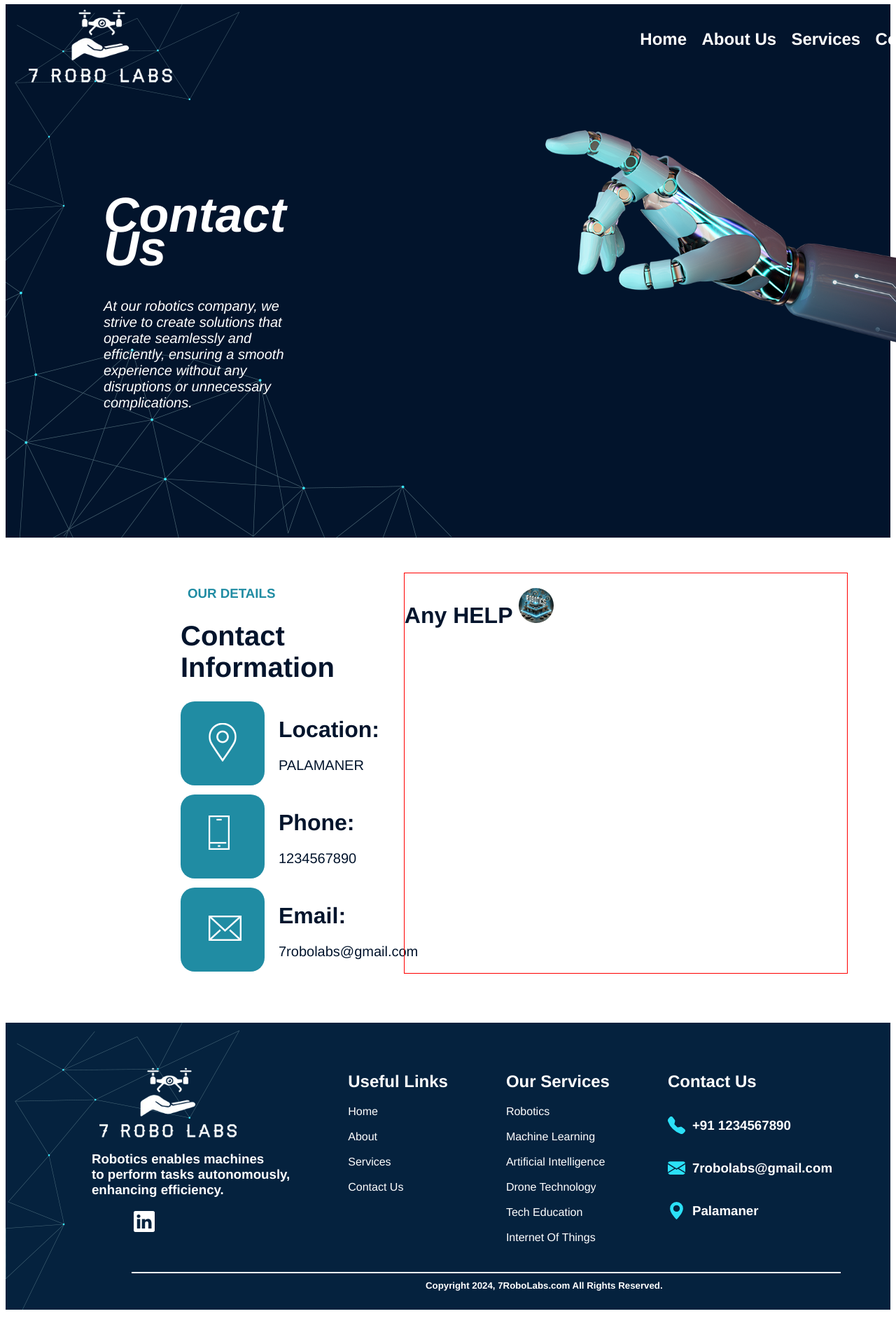
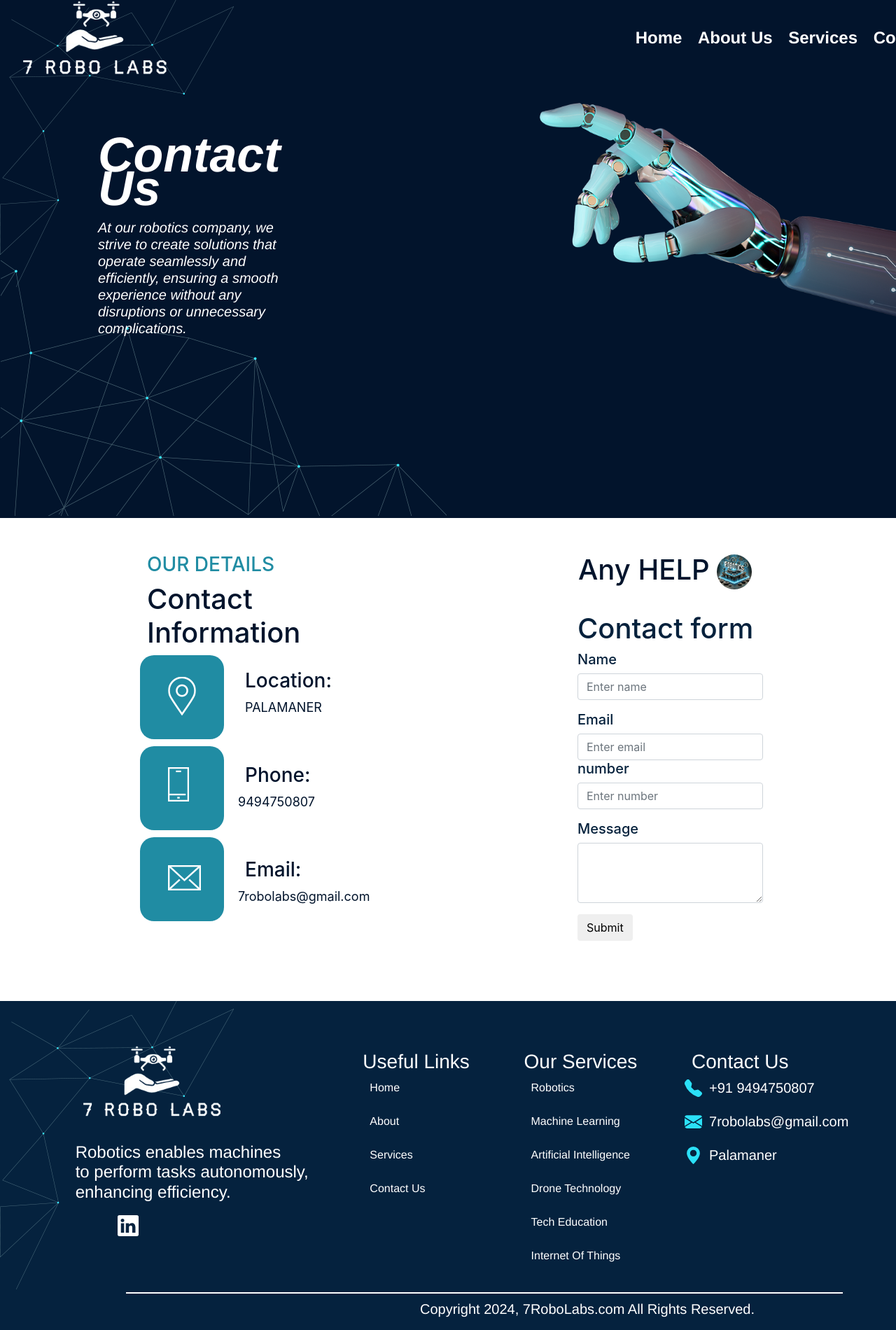
Before and after one commit to pavankalyangojju/7ROBOLABS, a plain HTML site: page 7RoboLabs/Contactus.html in a window 1280 px wide. Shown: the part 2-1902 px from the top of the page at 70% size. Before the commit the page ends 1881 px from the top, so only its background shows below. Drawn offline with nearby package versions, Linux system fonts and the light colour scheme.

Commit message:
Main code

```diff
--- a/7RoboLabs/About.html
+++ b/7RoboLabs/About.html
@@ -3,8 +3,10 @@
 <head>
     <meta charset="UTF-8">
     <meta name="viewport" content="width=device-width, initial-scale=1.0">
-    <title>Document</title>
-    <style>
+    <title>7 ROBO LABS</title>
+    <link rel="shortcut icon" type="image/x-icon" href="./logo-h.png">
+</head>
+        <style>
                 .frist-div{
             background-color: #02142C;
             height: 762px;
--- a/7RoboLabs/Contactus.html
+++ b/7RoboLabs/Contactus.html
@@ -3,11 +3,12 @@
 <head>
     <meta charset="UTF-8">
     <meta name="viewport" content="width=device-width, initial-scale=1.0">
-    <title>Document</title>
+    <title>7 ROBO LABS</title>
+    <link rel="shortcut icon" type="image/x-icon" href="./logo-h.png">
     <style>
         .frist-div{
             background-color: #02142C;
-            height: 762px;
+            height: 742px;
         }
         h1{
             color: white;
@@ -18,7 +19,25 @@
         body{
             font-family: Helvetica Neue, Helvetica, Arial, sans-serif;
         }
+
     </style>
+        <link
+        rel="stylesheet"
+        href="https://cdn.jsdelivr.net/npm/bootstrap@4.0.0/dist/css/bootstrap.min.css"
+        integrity="sha384-Gn5384xqQ1aoWXA+058RXPxPg6fy4IWvTNh0E263XmFcJlSAwiGgFAW/dAiS6JXm"
+        crossorigin="anonymous"
+      />
+      <script src="index.js"></script>
+
+      <script
+        type="text/javascript"
+        src="https://cdn.jsdelivr.net/npm/@emailjs/browser@3/dist/email.min.js"
+      ></script>
+      <script type="text/javascript">
+        (function () {
+          emailjs.init("8vcANkocK1MIaaY9E");
+        })();
+      </script>
 </head>
 <body>
         <!-- ///////////////////////////////////////////////////////////////// -->
@@ -29,18 +48,18 @@
                 <div class="logo">
                     <img style="transform: translateY(-460px);height: 200px;margin-left: -20px;" src="./Logo2.png" alt="">
                 </div>
-                <div style="display: flex;justify-content: space-evenly;width: 40%;transform: translateY(-600px); margin-left: 885px; font-size: 12px;font-family: Helvetica Neue, Helvetica, Arial, sans-serif;">
-                    <a href="./index.html"><h1>Home</h1></a>
-                    <a href="./About.html"><h1>About Us</h1></a>
-                    <a href="./servies.html"><h1>Services</h1></a>
+                <div class="r-l" style="display: flex;justify-content: space-evenly;width: 40%;transform: translateY(-570px); margin-left: 885px; font-size: 24px;font-family: Helvetica Neue, Helvetica, Arial, sans-serif;color: white;">
+                    <a href="./index.html" style="text-decoration: none;color: white;"><h4 style="font-weight: bold;">Home</h4></a>
+                    <a href="./About.html" style="text-decoration: none;color: white;"><h4 style="font-weight: bold;">About Us</h4></a>
+                    <a href="./servies.html" style="text-decoration: none;color: white;"><h4 style="font-weight: bold;">Services</h4></a>
                     <!-- <h1>Projects</h1>
                     <h1>Pages</h1> -->
-                    <a href="./Contactus.html"><h1>Contact Us</h1></a>
+                    <a href="./Contactus.html" style="text-decoration: none;color: white;"><h4 style="font-weight: bold;">Contact Us</h4></a>
                 </div>
                 <div style="display: flex;">
                     <div>
-                        <h1 style="font-size: 70px;line-height: 48px;transform: translateY(-450px);margin-left: 140px;font-family: Helvetica Neue, Helvetica, Arial, sans-serif;font-style: italic;font-weight: bolder;">Contact Us</h1>
-                        <h2 style="transform: translateY(-450px);margin-left: 140px;font-family: Helvetica Neue, Helvetica, Arial, sans-serif;color: white;font-size: 20px;font-style: italic;font-weight: lighter;">At our robotics company, we strive to create solutions that operate seamlessly and efficiently, ensuring a smooth experience without any disruptions or unnecessary complications.</h2>
+                        <h1 style="font-size: 70px;line-height: 48px;transform: translateY(-450px);margin-left: 140px;font-family: Helvetica Neue, Helvetica, Arial, sans-serif;font-style: italic;font-weight: bolder;color: white;">Contact Us</h1>
+                        <h2 style="transform: translateY(-450px);margin-left: 140px;font-family: Helvetica Neue, Helvetica, Arial, sans-serif;color: white;font-size: 20px;font-style: italic;font-weight: lighter;margin-top: 20px;">At our robotics company, we strive to create solutions that operate seamlessly and efficiently, ensuring a smooth experience without any disruptions or unnecessary complications.</h2>
                     </div>
                     <div>
                         <img style="width: 600px;transform: translateY(-500px);margin-left: 370px;" src="./ahand.png" alt="">
@@ -50,19 +69,19 @@
         </div>
     <!-- ----------------------------------------------------------------------------------------------------------------------- -->
      <div style="margin-top: 50px;display: flex;">
-        <div style="width: 45%;">
-            <div style="margin-left: 250px;">
+        <div style="width: 50%;">
+            <div style="margin-left: 200px;">
                 <h3 style="color: #208CA3;">OUR DETAILS</h3>
-                <h1 style="color: #02142C;font-size: 40px;">Contact Information</h1>
+                <h3 style="color: #02142C;font-size: 40px;">Contact Information</h3>
                 <div style="display: flex;width: 50%;">
                     <div>
                         <div style="background-color: #208CA3;width: 120px;height: 120px;border-radius: 20px 20px 20px 20px;">
                             <img style="margin-left: 40px;margin-top: 30px;" src="./location.png" alt="">
                         </div>
                     </div>
-                    <div style="margin-left: 20px;">
-                        <h1 style="color: #02142C;">Location:</h1>
-                        <p style="color: #02142C;font-size: 20px;">PALAMANER</p>
+                    <div style="margin-left: 20px;margin-top: 20px;">
+                        <h3 style="color: #02142C;">Location:</h3>
+                        <p style="color: #02142C;font-size: 18px;margin-left: 10px;">PALAMANER</p>
                     </div>
                 </div>
                 <div style="display: flex;margin-top: 10px;width: 50%;">
@@ -71,9 +90,9 @@
                             <img style="margin-left: 40px;margin-top: 30px;" src="./phonelogo.png" alt="">
                         </div>
                     </div>
-                    <div style="margin-left: 20px;">
-                        <h1 style="color: #02142C;">Phone:</h1>
-                        <p style="color: #02142C;font-size: 20px;">1234567890</p>
+                    <div style="margin-left: 20px;margin-top: 25px;">
+                        <h3 style="color: #02142C;">Phone:</h3>
+                        <p style="color: #02142C;font-size: 18px;">9494750807</p>
                     </div>
                 </div>
                 <div style="display: flex;margin-top: 10px;width: 50%;">
@@ -82,16 +101,59 @@
                             <img style="margin-left: 40px;margin-top: 40px;" src="./emial-logo.png" alt="">
                         </div>
                     </div>
-                    <div style="margin-left: 20px;">
-                        <h1 style="color: #02142C;">Email:</h1>
-                        <p style="color: #02142C;font-size: 20px;">7robolabs@gmail.com</p>
+                    <div style="margin-left: 20px;margin-top: 30px;">
+                        <h3 style="color: #02142C;">Email:</h3>
+                        <p style="color: #02142C;font-size: 18px;">7robolabs@gmail.com</p>
                     </div>
                 </div>
             </div>
 
         </div>
-        <div style="border: 1px solid red;width: 50%;">
-            <h1 style="color: #02142C;">Any HELP <img style="width: 50px;border-radius: 50%;" src="./help.webp" alt=""></h1>
+        <div style="width: 50%;margin-right: 100px;">
+            <h1 style="color: #02142C;margin-left: 40%;">Any HELP <img style="width: 50px;border-radius: 50%;" src="./help.webp" alt=""></h1>
+            <div class="container  mt-3 bg-black">
+                <div class="row">
+                  <div class="col-md-6 py-3" style="margin-left: 220px;">
+                    <h1 style="color: #05213C">Contact form</h1>
+                    <div class="form-group">
+                      <h5 for="name" style="color: #05213C;">Name</h5>
+                      <input
+                        type="text"
+                        class="form-control"
+                        id="name"
+                        placeholder="Enter name"
+                      />
+                    </div>
+                    <div class="form-group">
+                      <h5 for="email" style="color: #05213C;">Email</h5>
+                      <input
+                        type="email"
+                        class="form-control"
+                        id="email"
+                        placeholder="Enter email"
+                      />
+                      <div class="form-group">
+                        <h5 for="number" style="color: #05213C;">number</h5>
+                        <input
+                          type="number"
+                          class="form-control"
+                          id="number"
+                          placeholder="Enter number"
+                        />
+                      </div>
+                    </div>
+                    <div class="form-group">
+                      <h5 for="message" style="color: #05213C;">Message</h5>
+                      <textarea class="form-control" id="message" rows="3"></textarea>
+                    </div>
+                    <button class="btn" onclick="sendMail()">Submit</button>
+                  </div>
+                </div>
+              </div>
+              <!-- <div style="height: 200px;margin-left: 30%;margin-top: 100px;">
+                <h3 style="color: #05213C;font-size: 15px;">Copyright ©2024 All rights reserved || 7 ROBO LABS™</h3>
+              </div> -->
+
 
 
         </div>
@@ -100,14 +162,14 @@
 
 
     <!-- ///////////////////////////////////////////////////////////////////////////// -->
-    <div style="background-image: url(./image2.png);background-color: #05223E;height: 410px;background-repeat: no-repeat;font-family: Helvetica Neue, Helvetica, Arial, sans-serif;margin-top: 70px;">
+    <div style="background-image: url(./image2.png);background-color: #05223E;height: 470px;background-repeat: no-repeat;font-family: Helvetica Neue, Helvetica, Arial, sans-serif;margin-top: 70px;">
         <div style="display: flex;justify-content: space-evenly;">
             <div style="margin-top: 50px;">
                 <img style="transform: translateY(-35px);width: 300px;" src="./logo2.png" alt="">
-                <h3 style="color: white;margin-left: 40px;transform: translateY(-80px);">Robotics enables machines <br>
+                <h4 style="color: white;margin-left: 40px;transform: translateY(-40px);">Robotics enables machines <br>
                     to perform tasks autonomously,<br>
-                    enhancing efficiency.</h3>
-                <div style="margin-top: -80px;margin-left: 100px;">
+                    enhancing efficiency.</h4>
+                <div style="margin-top: -30px;margin-left: 100px;">
                     <a href="">
                         <svg xmlns="http://www.w3.org/2000/svg" width="30" height="30" fill="white" class="bi bi-linkedin" viewBox="0 0 16 16">
                             <path d="M0 1.146C0 .513.526 0 1.175 0h13.65C15.474 0 16 .513 16 1.146v13.708c0 .633-.526 1.146-1.175 1.146H1.175C.526 16 0 15.487 0 14.854zm4.943 12.248V6.169H2.542v7.225zm-1.2-8.212c.837 0 1.358-.554 1.358-1.248-.015-.709-.52-1.248-1.342-1.248S2.4 3.226 2.4 3.934c0 .694.521 1.248 1.327 1.248zm4.908 8.212V9.359c0-.216.016-.432.08-.586.173-.431.568-.878 1.232-.878.869 0 1.216.662 1.216 1.634v3.865h2.401V9.25c0-2.22-1.184-3.252-2.764-3.252-1.274 0-1.845.7-2.165 1.193v.025h-.016l.016-.025V6.169h-2.4c.03.678 0 7.225 0 7.225z"/>
@@ -115,25 +177,32 @@
                     </a>
                 </div>
             </div>
-            <div style="margin-top: 50px;">
+            <div style="margin-top: 70px;">
                 <style>
                     .a{
                         color: white;
                     }
                 </style>
-                <h2 style="color: white;">Useful Links</h2>
+                <div>
+                    <h3 style="color: white;">Useful Links</h3>
+                    <div style="margin-left: 20px;">
                         <a class="a" href="">Home</a><br><br>
                         <a class="a" href="">About</a><br><br>
                         <a class="a" href="">Services</a><br><br>
                         <a class="a" href="">Contact Us</a><br>
                     </div>
-            <div style="margin-top: 50px;">
+
+                </div>
+
+            </div>
+            <div style="margin-top: 70px;">
                 <style>
                     .a{
                         color: white;
                     }
                 </style>
-                <h2 style="color: white;">Our Services</h2>
+                <h3 style="color: white;">Our Services</h3>
+                <div style="margin-left: 20px;">
                     <a class="a" href="">Robotics</a><br><br>
                     <a class="a" href="">Machine Learning</a><br><br>
                     <a class="a" href="">Artificial Intelligence</a><br><br>
@@ -141,7 +210,9 @@
                     <a class="a" href="">Tech Education</a><br><br>
                     <a class="a" href="">Internet Of Things</a>
                 </div>
-            <div style="margin-top: 50px;">
+
+            </div>
+            <div style="margin-top: 70px;">
                 <style>
                     p{
                         color: white;
@@ -152,12 +223,12 @@
                         margin-left: 10px;
                     }
                 </style>
-                <h2 style="color: white;">Contact Us</h2>
+                <h3 style="color: white;">Contact Us</h3>
                 <div style="display: flex;">
                     <p><svg xmlns="http://www.w3.org/2000/svg" width="25" height="25" fill="#2BE0F7" class="bi bi-telephone-fill" viewBox="0 0 16 16">
                         <path fill-rule="evenodd" d="M1.885.511a1.745 1.745 0 0 1 2.61.163L6.29 2.98c.329.423.445.974.315 1.494l-.547 2.19a.68.68 0 0 0 .178.643l2.457 2.457a.68.68 0 0 0 .644.178l2.189-.547a1.75 1.75 0 0 1 1.494.315l2.306 1.794c.829.645.905 1.87.163 2.611l-1.034 1.034c-.74.74-1.846 1.065-2.877.702a18.6 18.6 0 0 1-7.01-4.42 18.6 18.6 0 0 1-4.42-7.009c-.362-1.03-.037-2.137.703-2.877z"/>
                       </svg>
-                      <h3>+91 1234567890</h3>
+                      <h5 style="color: white;margin-left: 10px;">+91 9494750807</h5>
                     </p><br>
                 </div>
 
@@ -166,7 +237,7 @@
                         <svg xmlns="http://www.w3.org/2000/svg" width="25" height="25" fill="#2BE0F7" class="bi bi-envelope-fill" viewBox="0 0 16 16">
                             <path d="M.05 3.555A2 2 0 0 1 2 2h12a2 2 0 0 1 1.95 1.555L8 8.414zM0 4.697v7.104l5.803-3.558zM6.761 8.83l-6.57 4.027A2 2 0 0 0 2 14h12a2 2 0 0 0 1.808-1.144l-6.57-4.027L8 9.586zm3.436-.586L16 11.801V4.697z"/>
                           </svg>
-                          <h3>7robolabs@gmail.com</h3>
+                          <h5 style="color: white;margin-left: 10px;">7robolabs@gmail.com</h5>
                     </p><br>
                 </div>
 
@@ -174,7 +245,7 @@
                     <p><svg xmlns="http://www.w3.org/2000/svg" width="25" height="25" fill="#2BE0F7" class="bi bi-geo-alt-fill" viewBox="0 0 16 16">
                         <path d="M8 16s6-5.686 6-10A6 6 0 0 0 2 6c0 4.314 6 10 6 10m0-7a3 3 0 1 1 0-6 3 3 0 0 1 0 6"/>
                       </svg>
-                      <h3>Palamaner</h3>
+                      <h5 style="color: white;margin-left: 10px;">Palamaner</h5>
                     </p><br>
                 </div>
 
@@ -188,3 +259,30 @@
 
 </body>
 </html>
+<script>
+  function sendMail() {
+  var params = {
+    name: document.getElementById("name").value,
+    email: document.getElementById("email").value,
+    message: document.getElementById("message").value,
+    number: document.getElementById("number").value,
+  };
+
+  const serviceID = "service_gj57uzq";
+  const templateID = "template_8t8kwtm";
+
+    emailjs.send(serviceID, templateID, params)
+    .then(res=>{
+        document.getElementById("name").value = "";
+        document.getElementById("email").value = "";
+        document.getElementById("message").value = "";
+        document.getElementById("number").value = "";
+        console.log(res);
+        alert("Your message sent successfully!!")
+
+    })
+    .catch(err=>console.log(err));
+
+}
+
+</script>
```
Also changed, not shown: 7RoboLabs/index.html (+2 -1 lines), 7RoboLabs/prct.html (added, +127 -0 lines), 7RoboLabs/servies.html (+2 -1 lines), 7RoboLabs/logo-h.png (added). Lines whose indentation alone changed are shown as unchanged.
